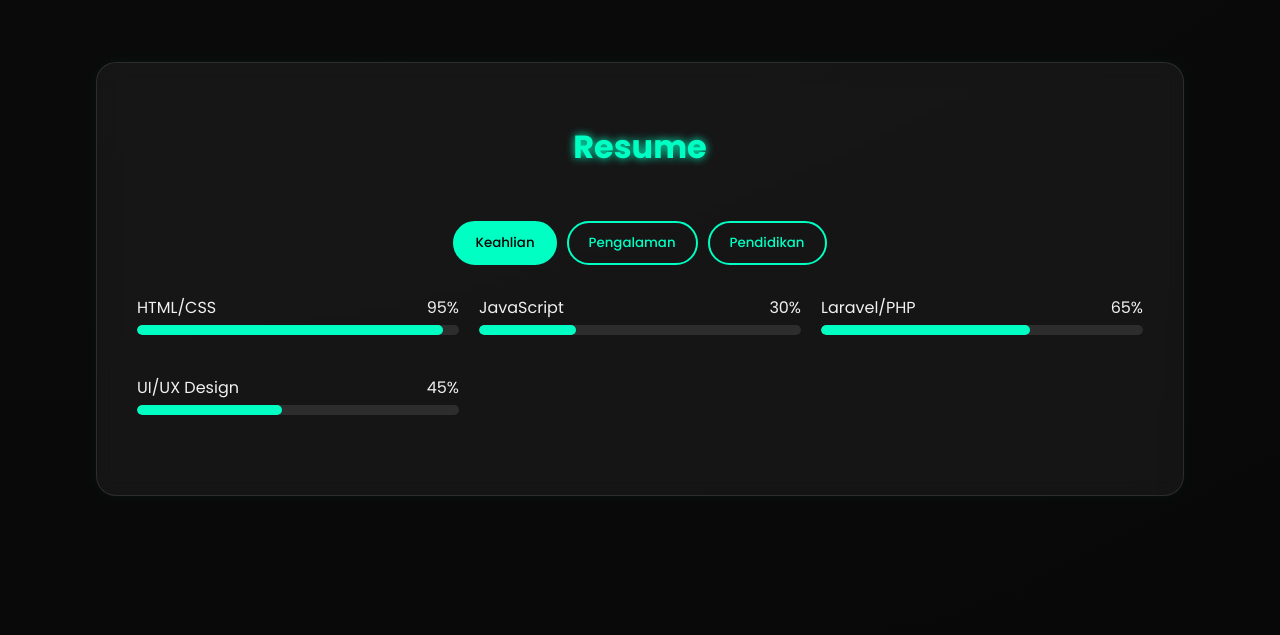
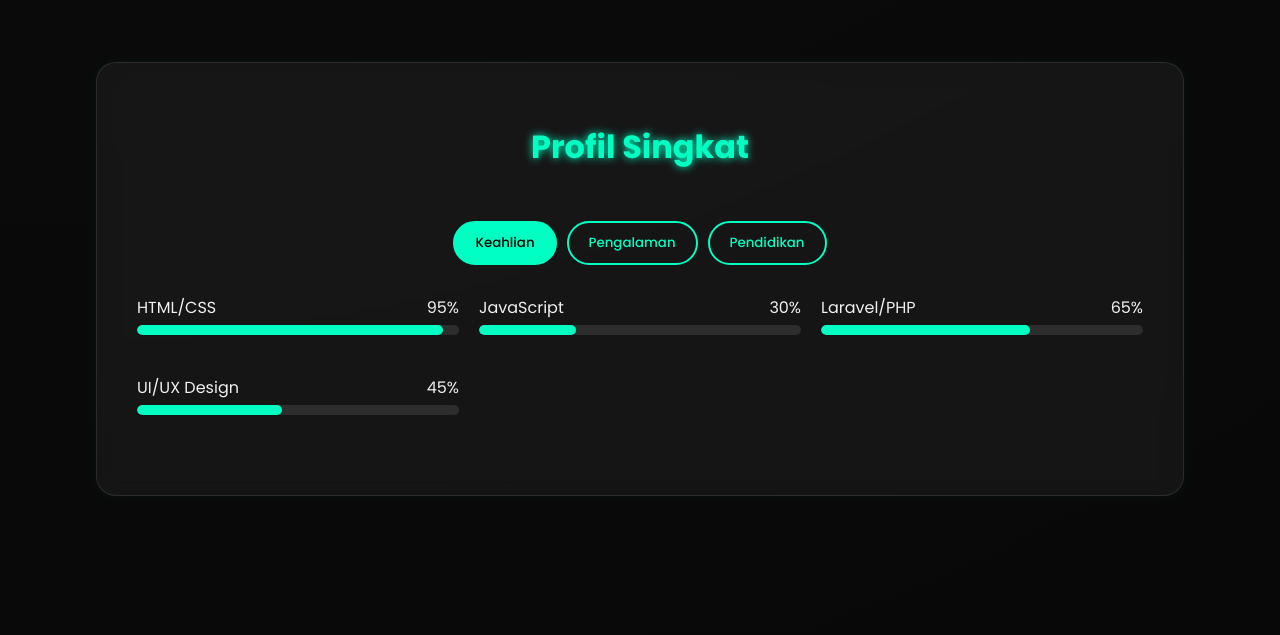
Before and after one commit to kubil098/portofolio, a plain HTML site: page index.html in a window 1280 px wide. Shown: the part 1660-2295 px from the top of the page. Drawn offline with Linux system fonts and the light colour scheme.

Commit message:
Update index.html

```diff
--- a/index.html
+++ b/index.html
@@ -123,7 +123,7 @@
     </section>
 
     <section id="resume" class="container reveal glass section-spacing">
-        <h2 class="section-title">Resume</h2>
+        <h2 class="section-title">Profil Singkat</h2>
         <div class="resume-tabs">
             <button class="tab-btn active" data-tab="skills">Keahlian</button>
             <button class="tab-btn" data-tab="experience">Pengalaman</button>
@@ -633,4 +633,5 @@
         });
     </script>
 </body>
+
 </html>
```
